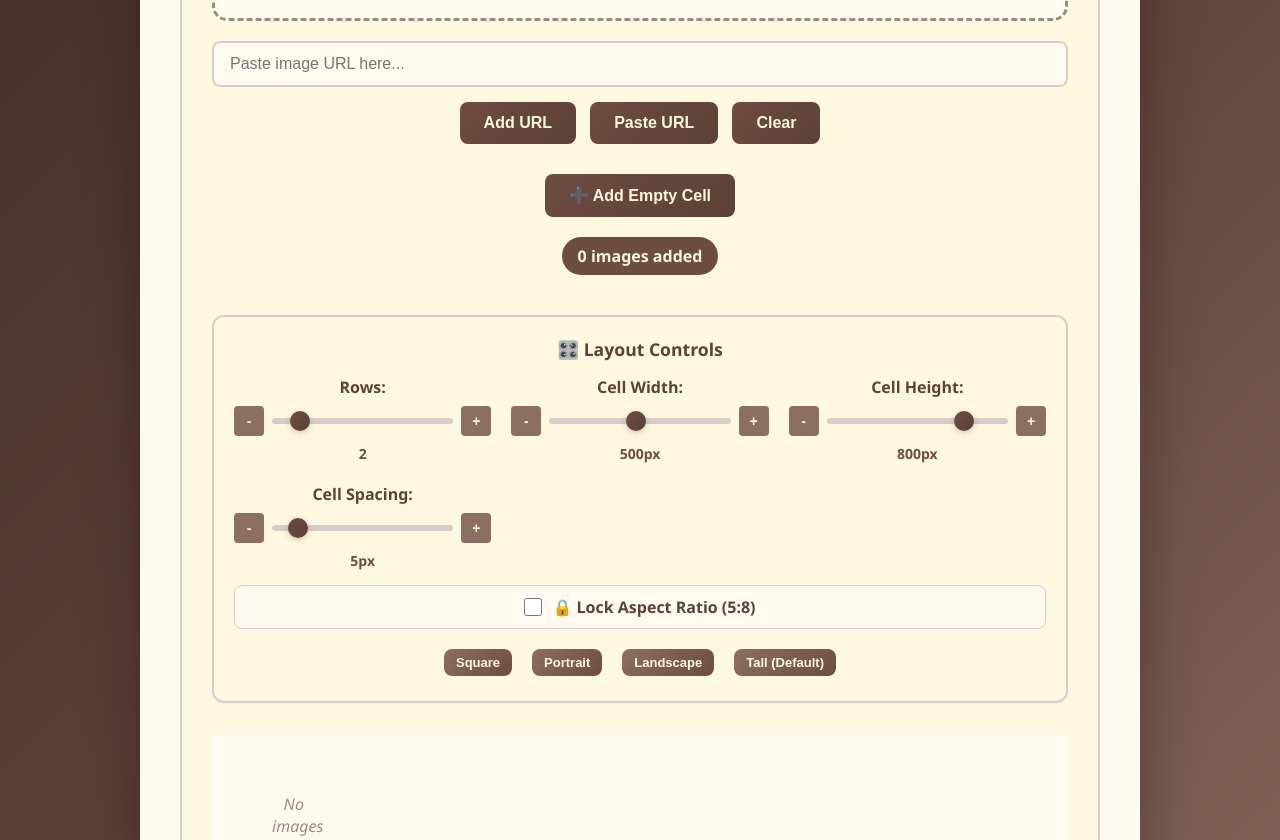
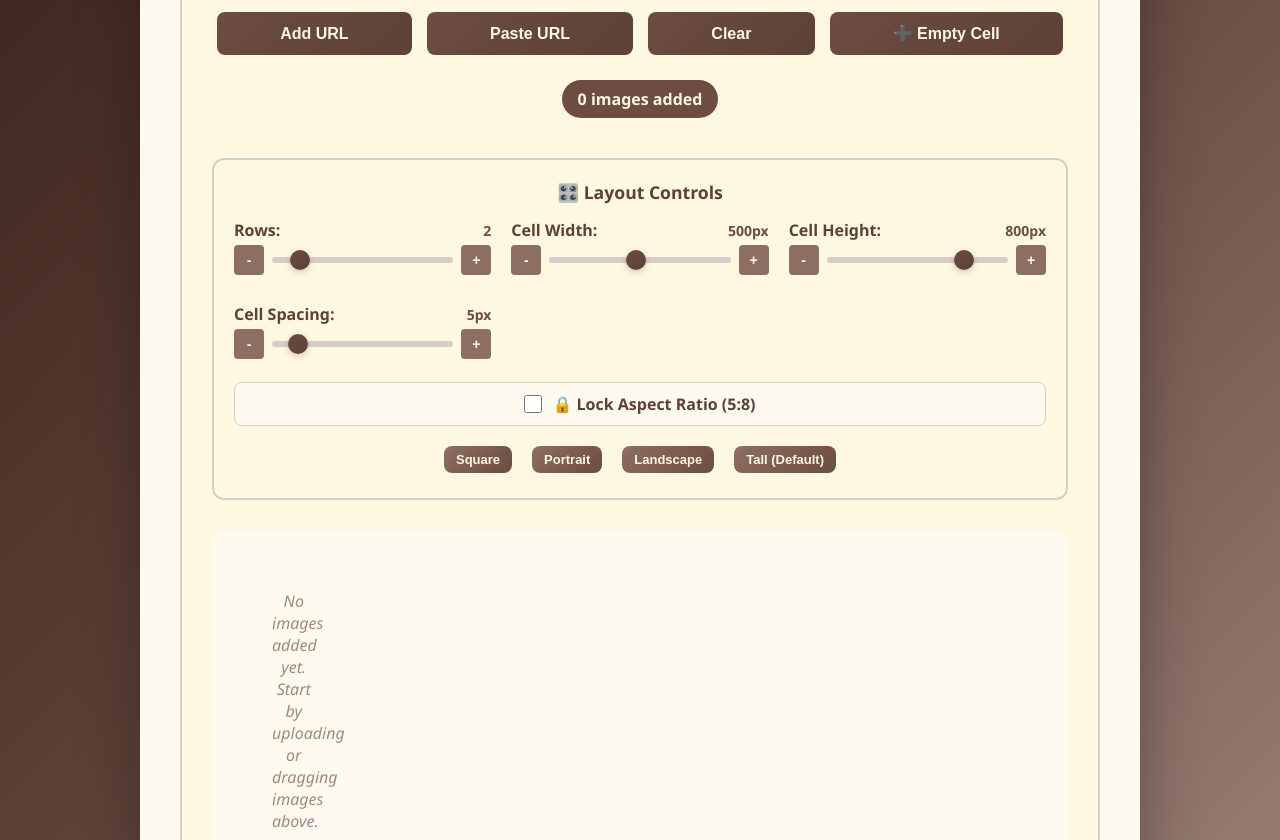
Before and after one commit to bicipikay/cuppa, a plain HTML site: page index.html in a window 1280 px wide. Shown: the part 622-1462 px from the top of the page. Drawn offline with Linux system fonts and the light colour scheme.

Commit message:
UI improvements: compact layout, golden header, inline values, better contrast

```diff
--- a/index.html
+++ b/index.html
@@ -4,6 +4,8 @@
     <meta charset="UTF-8">
     <meta name="viewport" content="width=device-width, initial-scale=1.0">
     <title>Cuppa - Simple Collage Creator</title>
+    <meta name="apple-mobile-web-app-title" content="Cuppa">
+    <meta name="application-name" content="Cuppa">
     <meta name="apple-mobile-web-app-capable" content="yes">
     <link rel="icon" type="image/png" sizes="32x32" href="/favicon-32x32.png">
     <link rel="apple-touch-icon" sizes="180x180" href="apple-touch-icon.png">
@@ -16,7 +18,7 @@
 
         body {
             font-family: 'Segoe UI', Tahoma, Geneva, Verdana, sans-serif;
-            background: linear-gradient(135deg, #3E2723 0%, #5D4037 50%, #8D6E63 100%);
+            background: linear-gradient(135deg, #2C1810 0%, #5D4037 50%, #A1887F 100%);
             color: #3E2723;
             min-height: 100vh;
             padding: 20px;
@@ -32,18 +34,14 @@
         }
 
         .header {
-            background: linear-gradient(135deg, #5D4037 0%, #6D4C41 100%);
-            color: #FFF8E1;
+            background: linear-gradient(135deg, #C19A6B 0%, #D4A574 100%);
+            color: #3E2723;
             padding: 30px;
             text-align: center;
         }
 
         .logo-space {
-            height: 80px;
-            display: flex;
-            align-items: center;
-            justify-content: center;
-            margin-bottom: 10px;
+            display: none;
         }
 
         .header h1 {
@@ -118,6 +116,29 @@
             box-shadow: 0 0 0 3px rgba(109, 76, 65, 0.1);
         }
 
+        .button-row {
+            display: flex;
+            gap: 5px;
+            flex-wrap: wrap;
+            justify-content: center;
+        }
+
+        .btn-compact {
+            padding: 10px 16px;
+            font-size: 14px;
+            margin: 2px;
+            flex: 1 1 auto;
+            min-width: 100px;
+        }
+
+        @media (max-width: 768px) {
+            .btn-compact {
+                padding: 10px 12px;
+                font-size: 13px;
+                min-width: 80px;
+            }
+        }
+
         .btn {
             background: linear-gradient(135deg, #6D4C41 0%, #5D4037 100%);
             color: #FFF8E1;
@@ -143,7 +164,7 @@
         }
 
         .btn-success {
-            background: linear-gradient(135deg, #D4A574 0%, #C19A6B 100%);
+            background: linear-gradient(135deg, #E8C9A1 0%, #D4A574 100%);
             color: #3E2723;
         }
 
@@ -390,8 +411,19 @@
 
         .control-group label {
             font-weight: 600;
-            margin-bottom: 8px;
+            margin-bottom: 4px;
             color: #5D4037;
+            display: flex;
+            justify-content: space-between;
+            width: 100%;
+            align-items: center;
+        }
+
+        .control-group span {
+            font-weight: 600;
+            color: #6D4C41;
+            font-size: 14px;
+            margin: 0;
         }
 
         .slider-container {
@@ -637,13 +669,12 @@
 
                 <div class="url-input-section">
                     <input type="url" id="urlInput" class="url-input" placeholder="Paste image URL here...">
-                    <button type="button" class="btn" id="addUrlBtn">Add URL</button>
-                    <button type="button" class="btn" id="pasteUrlBtn">Paste URL</button>
-                    <button type="button" class="btn" id="clearUrlBtn">Clear</button>
-                </div>
-
-                <div style="margin: 15px 0;">
-                    <button type="button" class="btn" id="addEmptyCellBtn">➕ Add Empty Cell</button>
+                    <div class="button-row">
+                        <button type="button" class="btn btn-compact" id="addUrlBtn">Add URL</button>
+                        <button type="button" class="btn btn-compact" id="pasteUrlBtn">Paste URL</button>
+                        <button type="button" class="btn btn-compact" id="clearUrlBtn">Clear</button>
+                        <button type="button" class="btn btn-compact" id="addEmptyCellBtn">➕ Empty Cell</button>
+                    </div>
                 </div>
 
                 <div class="image-counter" id="imageCounter">
@@ -654,40 +685,36 @@
                     <h3>🎛️ Layout Controls</h3>
                     <div class="controls-grid">
                         <div class="control-group">
-                            <label for="rowsSlider">Rows:</label>
+                            <label for="rowsSlider">Rows: <span id="rowsValue">2</span></label>
                             <div class="slider-container">
                                 <button class="increment-btn" onclick="adjustRows(-1)">-</button>
                                 <input type="range" id="rowsSlider" min="1" max="10" value="2" class="slider">
                                 <button class="increment-btn" onclick="adjustRows(1)">+</button>
                             </div>
-                            <span id="rowsValue">2</span>
                         </div>
                         <div class="control-group">
-                            <label for="cellWidthSlider">Cell Width:</label>
+                            <label for="cellWidthSlider">Cell Width: <span id="cellWidthValue">500px</span></label>
                             <div class="slider-container">
                                 <button class="increment-btn" onclick="adjustCellWidth(-1)">-</button>
                                 <input type="range" id="cellWidthSlider" min="50" max="1000" value="500" class="slider">
                                 <button class="increment-btn" onclick="adjustCellWidth(1)">+</button>
                             </div>
-                            <span id="cellWidthValue">500px</span>
                         </div>
                         <div class="control-group">
-                            <label for="cellHeightSlider">Cell Height:</label>
+                            <label for="cellHeightSlider">Cell Height: <span id="cellHeightValue">800px</span></label>
                             <div class="slider-container">
                                 <button class="increment-btn" onclick="adjustCellHeight(-1)">-</button>
                                 <input type="range" id="cellHeightSlider" min="50" max="1000" value="800" class="slider">
                                 <button class="increment-btn" onclick="adjustCellHeight(1)">+</button>
                             </div>
-                            <span id="cellHeightValue">800px</span>
                         </div>
                         <div class="control-group">
-                            <label for="cellSpacingSlider">Cell Spacing:</label>
+                            <label for="cellSpacingSlider">Cell Spacing: <span id="cellSpacingValue">5px</span></label>
                             <div class="slider-container">
                                 <button class="increment-btn" onclick="adjustCellSpacing(-1)">-</button>
                                 <input type="range" id="cellSpacingSlider" min="0" max="50" value="5" class="slider">
                                 <button class="increment-btn" onclick="adjustCellSpacing(1)">+</button>
                             </div>
-                            <span id="cellSpacingValue">5px</span>
                         </div>
                     </div>
 
```
